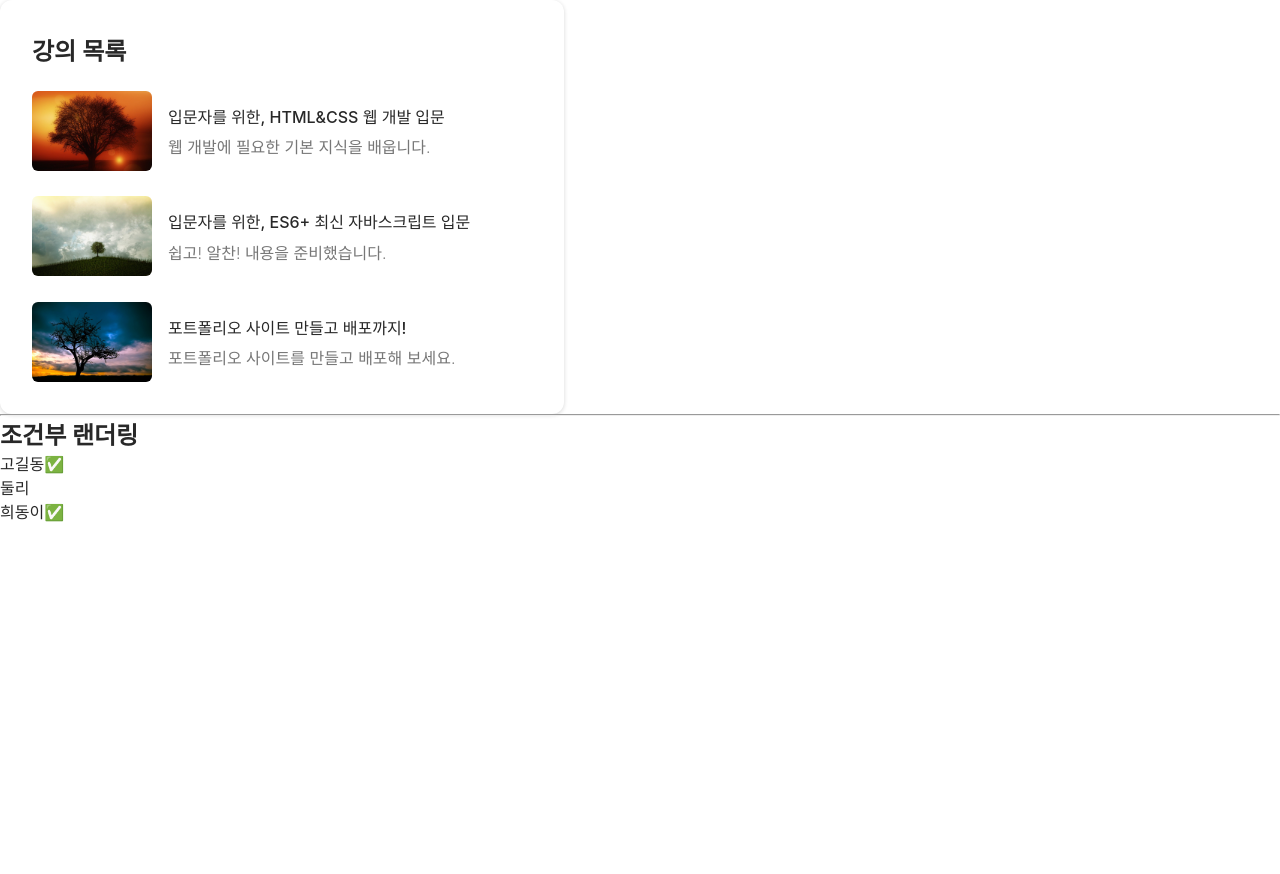
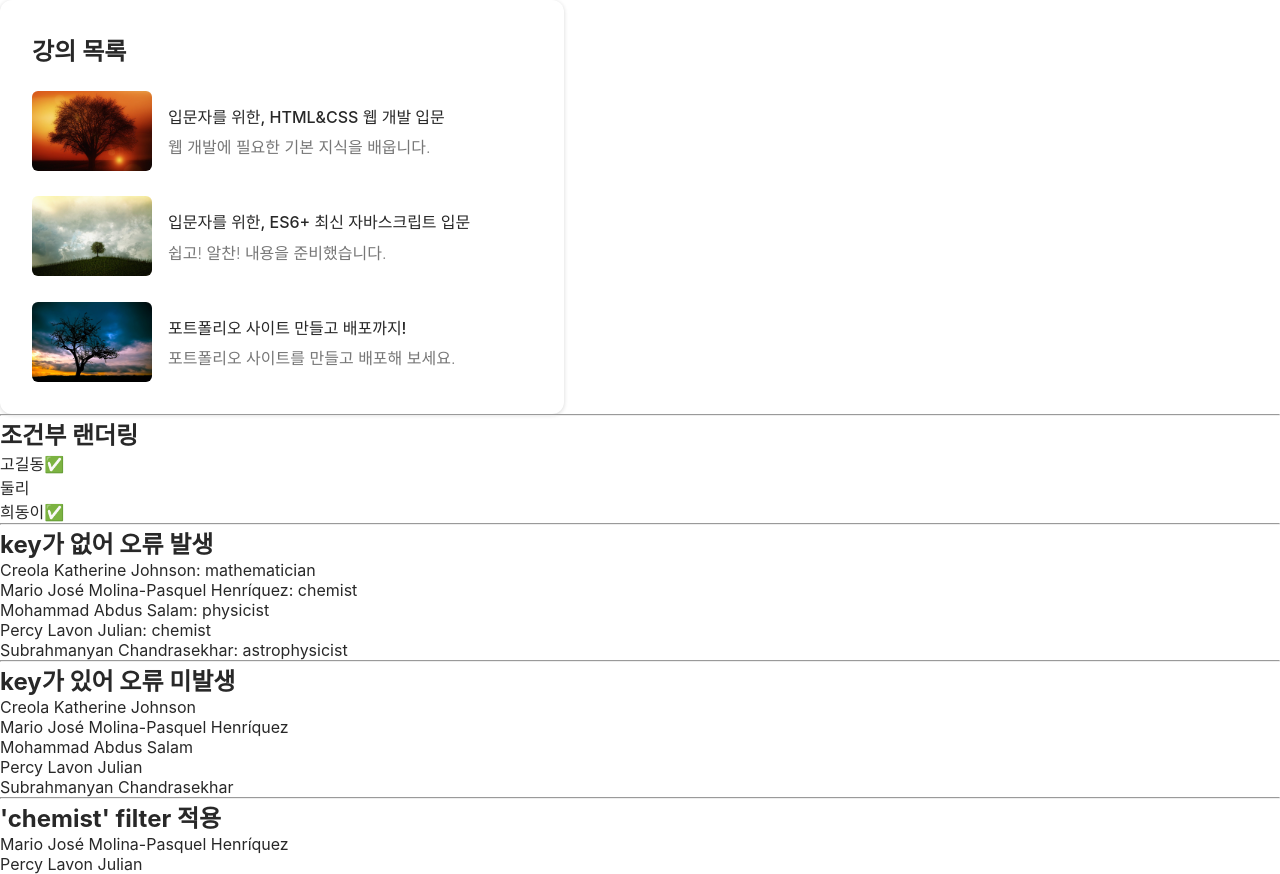
Before and after one commit to lee-sangmo/2024_react01, a React (Create React App) app: page / in a window 1280 px wide. Before the commit the page ends 800 px from the top, so only its background shows below. Built offline with nearby package versions, Linux system fonts and the light colour scheme.

Commit message:
jsx_list rendering

```diff
--- a/src/App.js
+++ b/src/App.js
@@ -1,6 +1,9 @@
 import './App.css';
 import CourseListCard from './components/step04/CourseListCard';
 import PackingList from './components/step05/PackingList';
+import TextList from './components/step06/TextList';
+import TextList2 from './components/step06/TextList2';
+import TextList3 from './components/step06/TextList3';
 
 function App() {
   const items = [
@@ -28,6 +31,15 @@
       {ischk ? <h2>Hello, react</h2> : <CourseListCard items={items} /> }
       <hr />
       <PackingList />
+      <hr />
+      <h2>key가 없어 오류 발생</h2>
+      <TextList />
+      <hr />
+      <h2>key가 있어 오류 미발생</h2>
+      <TextList2 />
+      <hr />
+      <h2>'chemist' filter 적용</h2>
+      <TextList3 />
     </div>
   );
 }
--- /dev/null
+++ b/src/components/step06/TextList.jsx
@@ -0,0 +1,23 @@
+import React from 'react';
+
+const people = [
+    'Creola Katherine Johnson: mathematician',
+    'Mario José Molina-Pasquel Henríquez: chemist',
+    'Mohammad Abdus Salam: physicist',
+    'Percy Lavon Julian: chemist',
+    'Subrahmanyan Chandrasekhar: astrophysicist'
+  ];
+
+function TextList(props) {
+    const listItems = people.map((k) => {
+        return <li>{k}</li>
+    });
+    console.log(listItems);
+    return (
+        <ul>
+           {listItems}
+        </ul>
+    );
+}
+
+export default TextList;
--- /dev/null
+++ b/src/components/step06/TextList2.jsx
@@ -0,0 +1,37 @@
+import React from 'react';
+
+const people = [{
+    id: 0,
+    name: 'Creola Katherine Johnson',
+    profession: 'mathematician',
+  }, {
+    id: 1,
+    name: 'Mario José Molina-Pasquel Henríquez',
+    profession: 'chemist',
+  }, {
+    id: 2,
+    name: 'Mohammad Abdus Salam',
+    profession: 'physicist',
+  }, {
+    id: 3,
+    name: 'Percy Lavon Julian',
+    profession: 'chemist',
+  }, {
+    id: 4,
+    name: 'Subrahmanyan Chandrasekhar',
+    profession: 'astrophysicist',
+  }];
+
+// 리스트 랜더링에서는 반드시 유일한 값을 갖는 key가 필요하다
+function TextList2(props) {
+    const listItems = people.map((k) => {
+        return <li key={k.id}>{k.name}</li>
+    });
+    return (
+        <ul>
+           {listItems}
+        </ul>
+    );
+}
+
+export default TextList2;
--- /dev/null
+++ b/src/components/step06/TextList3.jsx
@@ -0,0 +1,41 @@
+import React from 'react';
+
+const people = [{
+    id: 0,
+    name: 'Creola Katherine Johnson',
+    profession: 'mathematician',
+  }, {
+    id: 1,
+    name: 'Mario José Molina-Pasquel Henríquez',
+    profession: 'chemist',
+  }, {
+    id: 2,
+    name: 'Mohammad Abdus Salam',
+    profession: 'physicist',
+  }, {
+    id: 3,
+    name: 'Percy Lavon Julian',
+    profession: 'chemist',
+  }, {
+    id: 4,
+    name: 'Subrahmanyan Chandrasekhar',
+    profession: 'astrophysicist',
+  }];
+
+// 리스트 랜더링에서는 반드시 유일한 값을 갖는 key가 필요하다
+// filter는 원하는 것(조건에 부합하는 item만) 추출
+function TextList3(props) {
+    const chemist = people.filter((k) => {
+      return k.profession == 'chemist'
+    });
+    const listItems = chemist.map((k) => {
+      return <li key={k.id}>{k.name}</li>
+    });
+    return (
+        <ul>
+           {listItems}
+        </ul>
+    );
+}
+
+export default TextList3;
```
